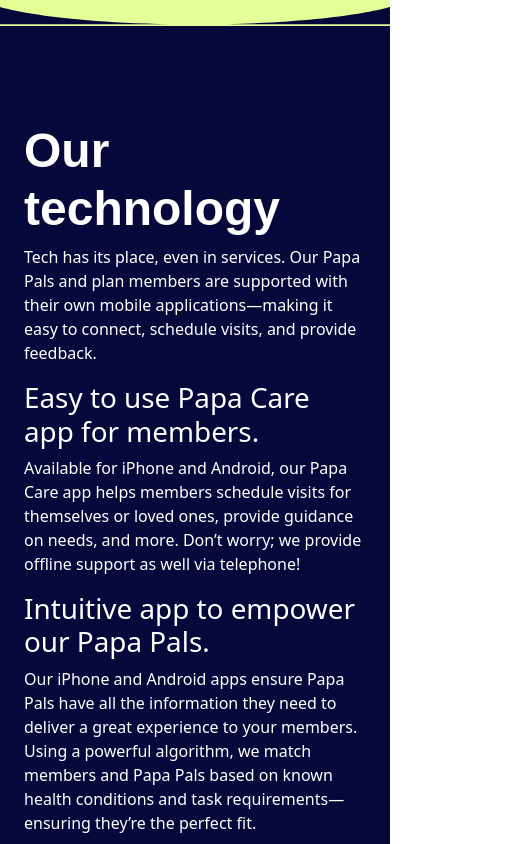
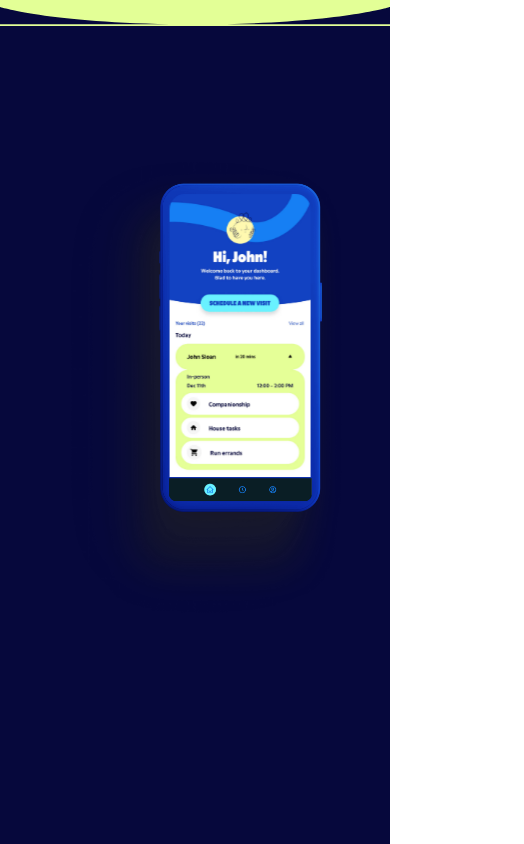
Before and after one commit to Suraj2017-cse/cairo_vision, a React (Create React App) app: page /health-plans in a window 390 px wide. Shown: the part 4680-5524 px from the top of the page, 524 px wide, since content can reach past the window. Built offline with nearby package versions, Linux system fonts and the light colour scheme; a web font is replaced by a local one.

Commit message:
add media query

```diff
--- a/src/Member.css
+++ b/src/Member.css
@@ -8,6 +8,15 @@
     font-weight: 900;
     line-height: 1;
     color: #06083C;
+}
+
+@media (max-width: 500px){
+    .padding .w-50{
+        width: 100% !important;
+    }
+    .fontSize{
+        font-size: 3rem;
+    }
 }
 
 .para1{
--- a/src/OurTech.js
+++ b/src/OurTech.js
@@ -10,7 +10,7 @@
   return (
     <section className='pt-5' style={bColor}>
       <div className='row container m-auto py-5'>
-        <div className='col-md-6'>
+        <div className='col-md-6 order-1 order-md-0'>
           {ourTechItem.map((Items) => {
             const { id, title, para } = Items;
             return (
@@ -21,7 +21,7 @@
             );
           })}
         </div>
-        <div className='col-md-6 '>
+        <div className='col-md-6 order-0 order-md-1'>
           <div className='iPhone position-relativ'>
             <img src='./iPhone-13-shell-with-nav-1341x2048.png' alt='' className="position-relative" />
             <div
```
